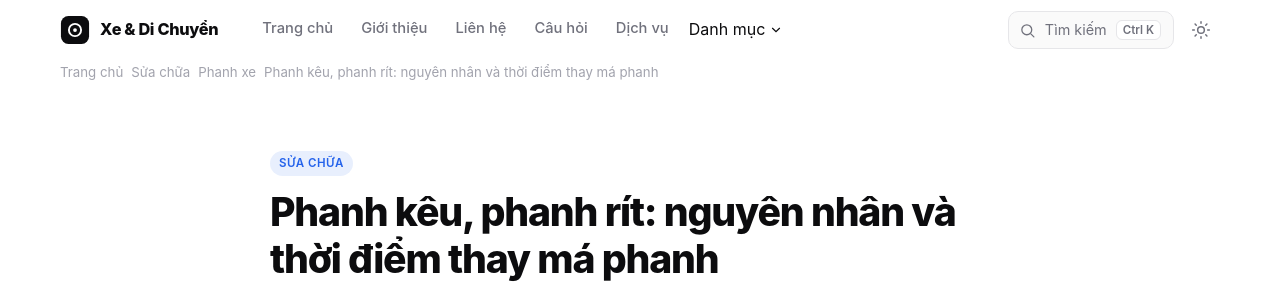
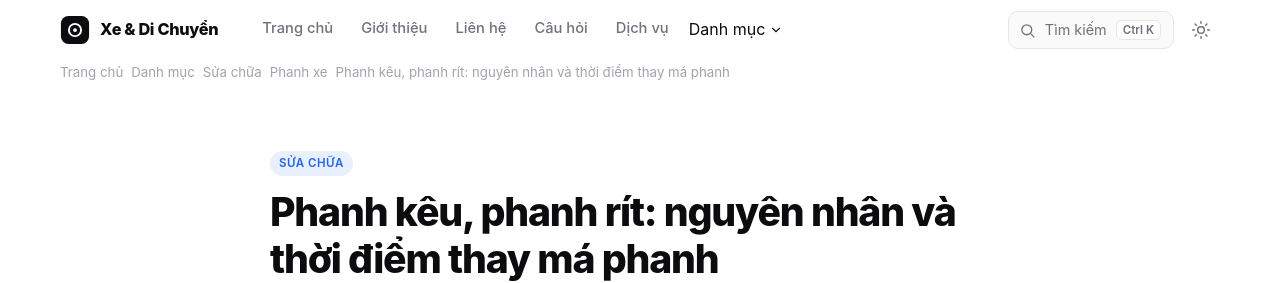
Before and after one commit to codeappweb/lab, a Jekyll site: the page built from _posts/2026-09-25-phanh-keu-phanh-rit-nguyen-nhan-va-thoi-diem-thay-ma-phanh.md, in a window 1280 px wide and 900 px high. Shown: the top 283 px of the window. Built offline with Jekyll 4.4.1, drawn with Linux system fonts in a browser that asks for light colours.

Commit message:
post layout: add Danh muc step to breadcrumb (taxonomy-rebalance-001)

```diff
--- a/_layouts/post.html
+++ b/_layouts/post.html
@@ -12,6 +12,7 @@ layout: default
   <div class="read-progress" id="readProgress" aria-hidden="true"></div>
   <nav class="crumbs" aria-label="Điều hướng breadcrumb">
     <a href="{{ '/' | relative_url }}">Trang chủ</a>
+    <a href="{{ '/danh-muc/' | relative_url }}">Danh mục</a>
     {% if parent %}{% capture purl %}/danh-muc/{{ parent.slug }}/{% endcapture %}<a href="{{ purl | relative_url }}">{{ parent.name }}</a>{% endif %}
     {% if child %}{% capture curl %}/danh-muc/{{ parent.slug }}/{{ child.slug }}/{% endcapture %}<a href="{{ curl | relative_url }}">{{ child.name }}</a>{% endif %}
     <span aria-current="page">{{ page.title | escape }}</span>
```
